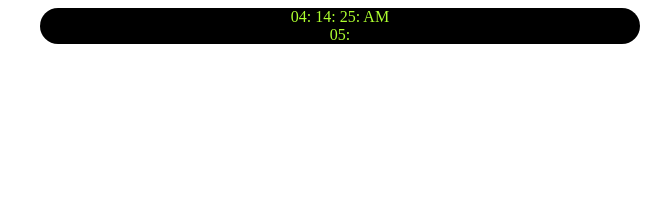
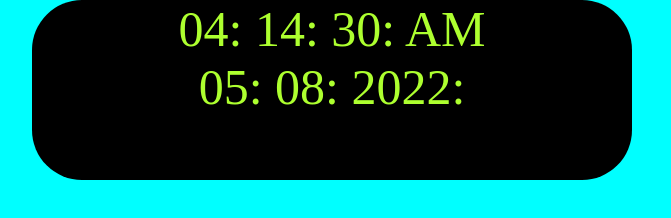
Before and after one commit to MOHAMEDAZIZ22/Digital-Clock.-js, a plain HTML site: page index.html in a window 1280 px wide. Shown: the whole page, without its empty margins (368-1039 px from the left). Drawn offline with Linux system fonts and the light colour scheme.

Commit message:
digitalclock

```diff
--- a/main.css
+++ b/main.css
@@ -1,23 +1,17 @@
-
+*{
+    margin: 0;
+    padding: 0;
+}
+body{
+    background-color: aqua;
+}
 .clock{
     background-color: black;
+    height: 180px;
     width: 600px;
+    font-size: 50px;
     color: greenyellow;
     margin-left: 400px;
     text-align: center;
     border-radius: 50px;
 }
-/* .time{
-    margin: 25px;
-    padding: 2px;
-    text-align: center;
-    font-size: xx-large;
-    color: black;
-}
-.date{
-    margin: 25px;
-    padding: 2px;
-    text-align: center;
-    font-size: xx-large;
-    color: white;
-} */
--- a/main.js
+++ b/main.js
@@ -1,37 +1,3 @@
-// var hour = document.getElementById("hh");
-// var min = document.getElementById("mm");
-// var sec = document.getElementById("ss");
-// var day = document.getElementById("dd");
-// var mon = document.getElementById("mon");
-// var year = document.getElementById("yy");
-// var ist = document.getElementById("i");
-
-// var x = function () {
-//     const b = new Date();
-//     var c = b.getHours();
-//     var d = b.getMinutes();
-//     var e = b.getseconds();
-//     var f = b.getday();
-//     var g = b.getmonth();
-//     var h = b.getFullYear();
-
-//     var l="A.M";
-
-//     if(c>12){
-//         l="P.M";
-//         c=c-12;
-//     }
-
-//     hour.innerText = c;
-//     min.innerText = d;
-//     sec.innerText = e;
-//     day.innerText = f;
-//     mon.innerText = g+1;
-//     year.innerText = h;
-//     ist.innerText=l;
-// }
-// x()
-// setInterval(x,1000);
 function startTime() {
     const time = new Date();
     let h = time.getHours();
@@ -62,7 +28,7 @@ function startTime() {
     day.innerText = d + ":";
 
 
-    var month = document.getElementById("mnth");
+    var month = document.getElementById("mon");
     month.innerText = mn + ":";
 
 
```
